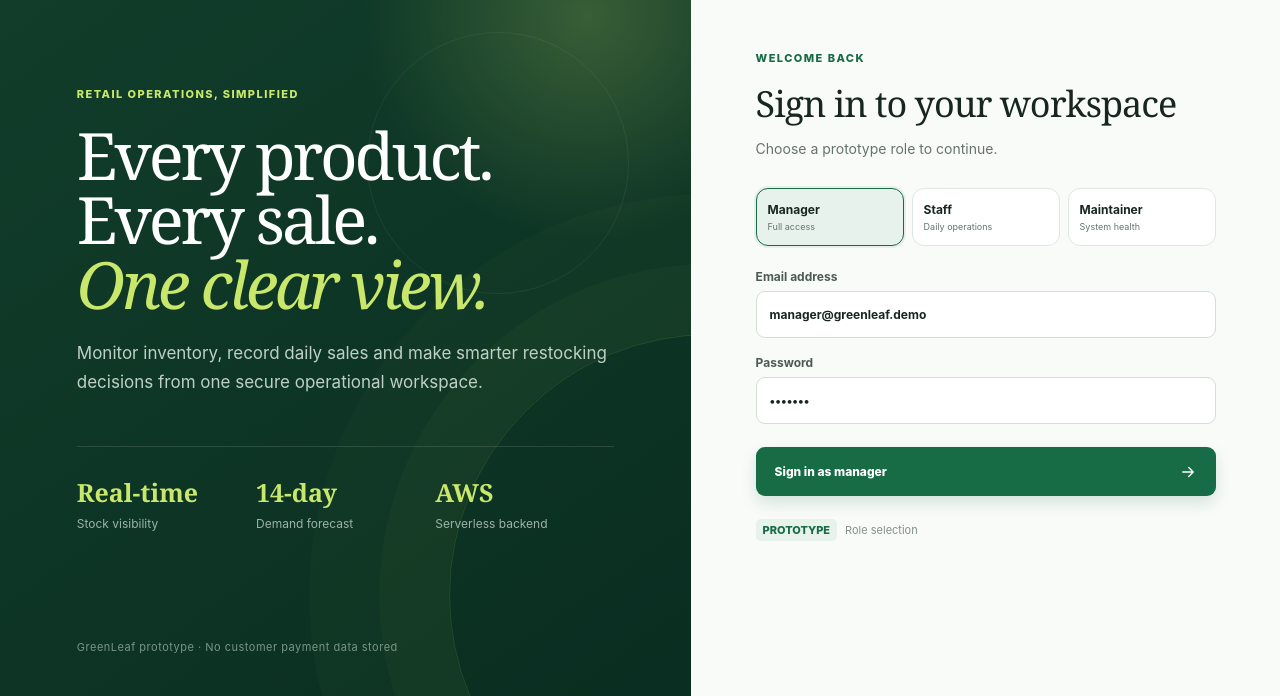
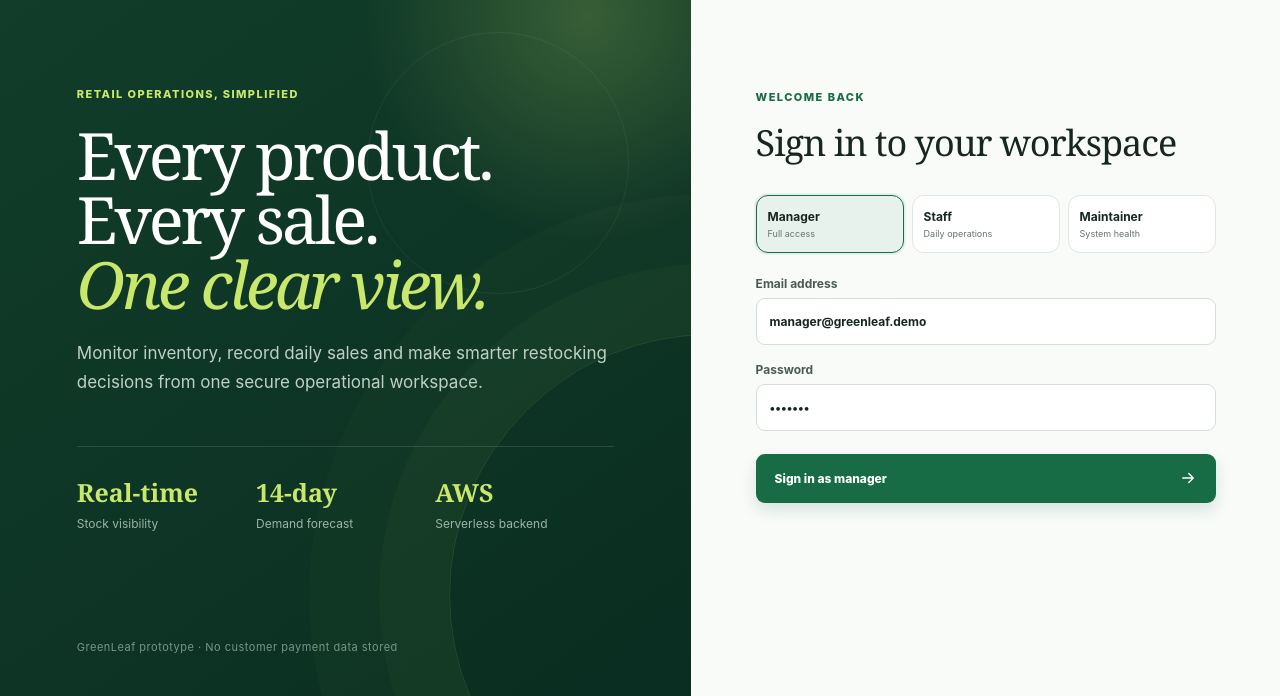
Before and after one commit to samipkafle/cloud-retail-inventory-system, a plain HTML site: page frontend/index.html in a window 1280 px wide. Shown: the part 104-800 px from the top of the page. Drawn offline with Linux system fonts and the light colour scheme.

Commit message:
Update login page HTML

```diff
--- a/frontend/index.html
+++ b/frontend/index.html
@@ -108,7 +108,6 @@
 
           <span class="section-kicker">Welcome back</span>
           <h2>Sign in to your workspace</h2>
-          <p class="subtle">Choose a prototype role to continue.</p>
 
           <div id="roleSwitch" class="role-switch" aria-label="Choose prototype role">
             <button type="button" class="active" data-role="manager">
@@ -136,7 +135,6 @@
             <span>Sign in as manager</span>
             <svg><use href="#icon-arrow"></use></svg>
           </button>
-          <p class="demo-note"><span>Prototype</span> Role selection</p>
         </form>
       </section>
     </div>
```
